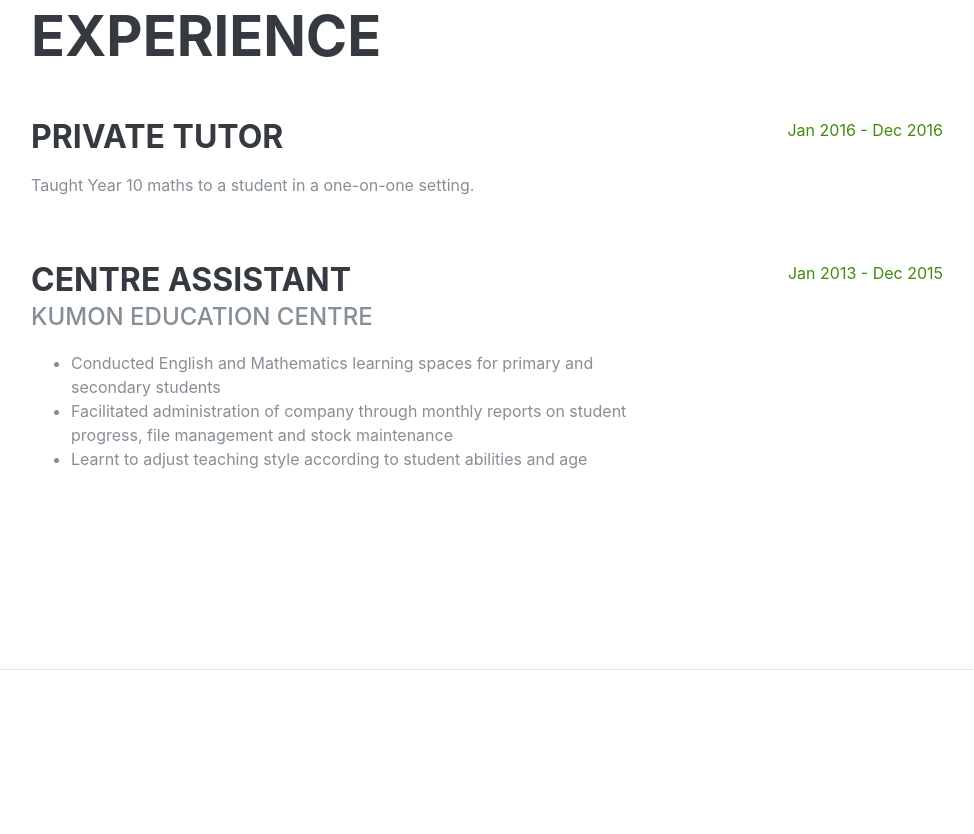
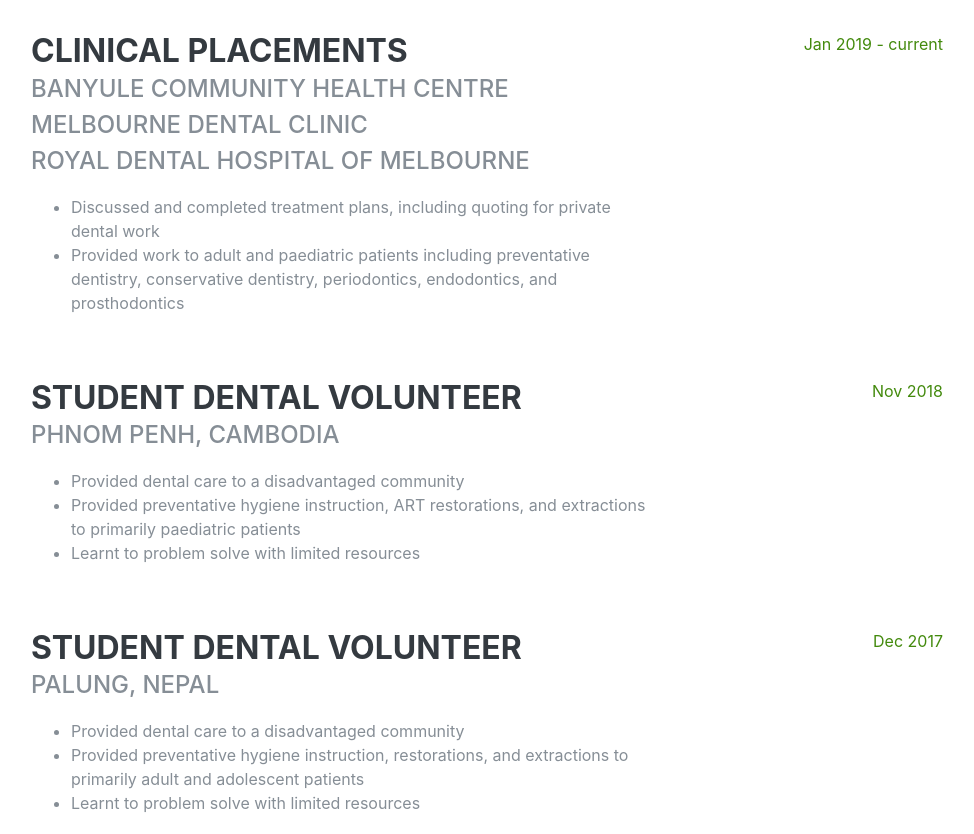
Before and after one commit to williamOP/resume, a plain HTML site: page index.html in a window 1280 px wide. Shown: the part 1733-2567 px from the top of the page, without its empty margins (289-1263 px from the left). Drawn offline with nearby package versions, Linux system fonts and the light colour scheme; a web font is replaced by a local one.

Commit message:
update experience

```diff
--- a/index.html
+++ b/index.html
@@ -117,6 +117,58 @@
     <section class="resume-section p-3 p-lg-5 d-flex align-items-center" id="experience">
       <div class="w-100">
         <h2 class="mb-5">Experience</h2>
+
+        <div class="resume-item d-flex flex-column flex-md-row justify-content-between mb-5">
+          <div class="resume-content">
+            <h3 class="mb-0">Clinical Placements</h3>
+            <div class="subheading">Banyule Community Health Centre</div>
+            <div class="subheading">Melbourne Dental Clinic</div>
+            <div class="subheading mb-3">Royal Dental Hospital of Melbourne</div>
+            <p>
+              <ul>
+                <li>Discussed and completed treatment plans, including quoting for private dental work</li>
+                <li>Provided work to adult and paediatric patients including preventative dentistry, conservative dentistry, periodontics, endodontics, and prosthodontics</li>
+              </ul>
+            </p>
+          </div>
+          <div class="resume-date text-md-right">
+            <span class="text-primary">Jan 2019 - current</span>
+          </div>
+        </div>
+
+        <div class="resume-item d-flex flex-column flex-md-row justify-content-between mb-5">
+          <div class="resume-content">
+            <h3 class="mb-0">Student Dental Volunteer</h3>
+            <div class="subheading mb-3">Phnom Penh, Cambodia</div>
+            <p>
+              <ul>
+                <li>Provided dental care to a disadvantaged community</li>
+                <li>Provided preventative hygiene instruction, ART restorations, and extractions to primarily paediatric patients</li>
+                <li>Learnt to problem solve with limited resources</li>
+              </ul>
+            </p>
+          </div>
+          <div class="resume-date text-md-right">
+            <span class="text-primary">Nov 2018</span>
+          </div>
+        </div>
+
+        <div class="resume-item d-flex flex-column flex-md-row justify-content-between mb-5">
+          <div class="resume-content">
+            <h3 class="mb-0">Student Dental Volunteer</h3>
+            <div class="subheading mb-3">Palung, Nepal</div>
+            <p>
+              <ul>
+                <li>Provided dental care to a disadvantaged community</li>
+                <li>Provided preventative hygiene instruction, restorations, and extractions to primarily adult and adolescent patients</li>
+                <li>Learnt to problem solve with limited resources</li>
+              </ul>
+            </p>
+          </div>
+          <div class="resume-date text-md-right">
+            <span class="text-primary">Dec 2017</span>
+          </div>
+        </div>
 
         <div class="resume-item d-flex flex-column flex-md-row justify-content-between mb-5">
           <div class="resume-content">
```
